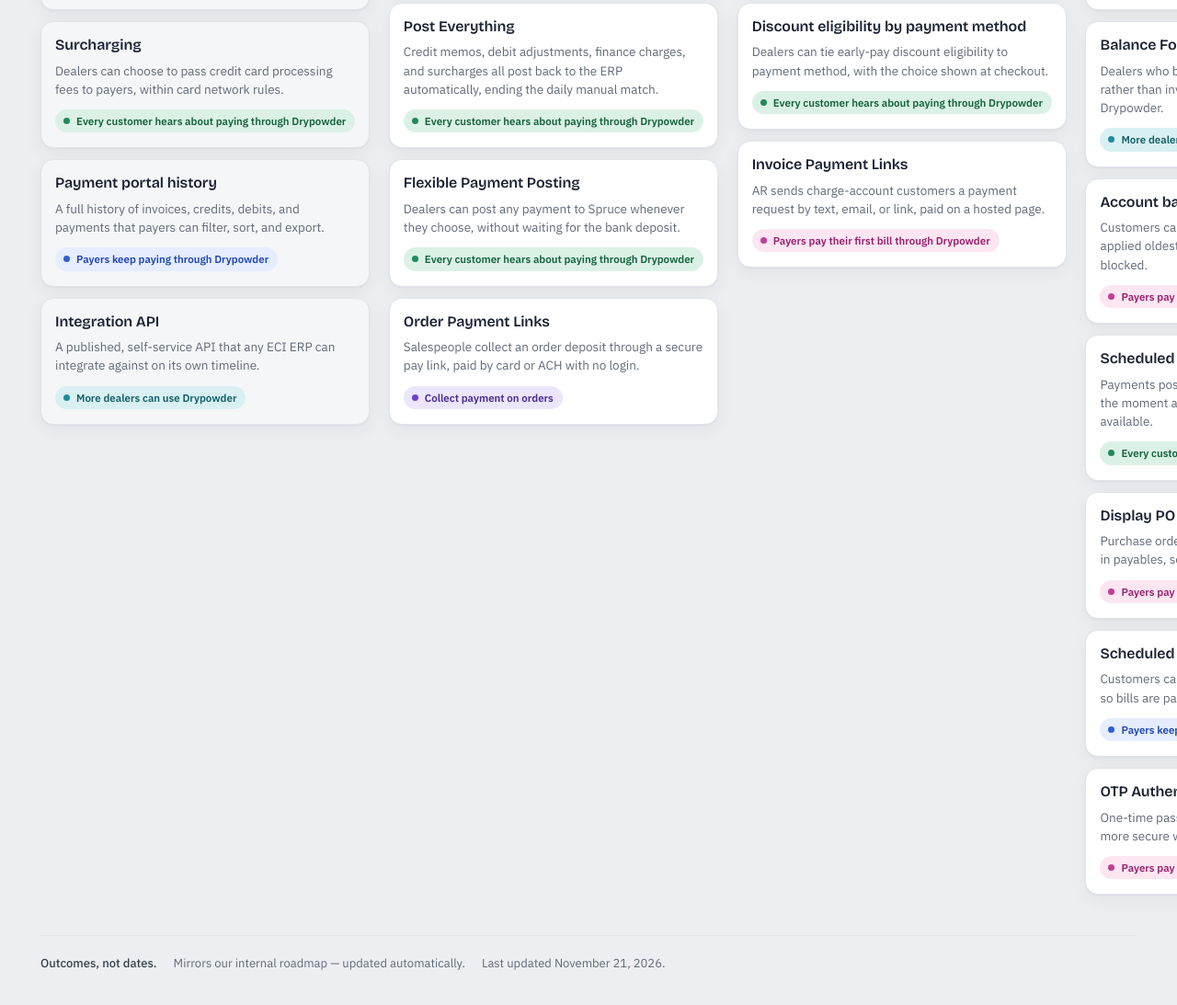
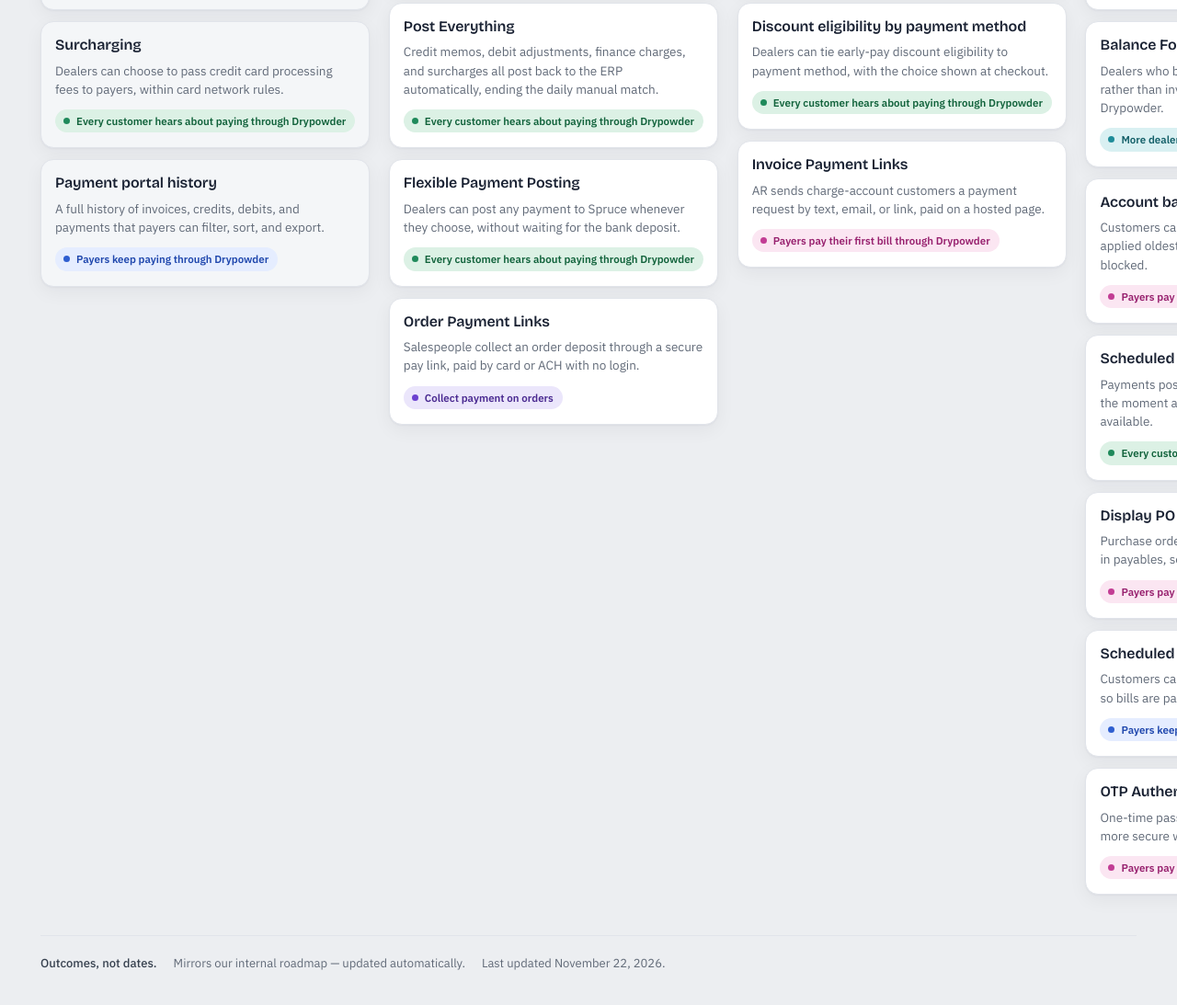
Before and after one commit to drypowder-io/roadmap, a plain HTML site: page index.html in a window 1280 px wide. Shown: the part 629-1722 px from the top of the page at 92% size. Drawn offline with nearby package versions, Linux system fonts and the light colour scheme.

Commit message:
Roadmap refresh 2026-11-22

```diff
--- a/index.html
+++ b/index.html
@@ -322,7 +322,7 @@
 
   <main class="board">
     <section class="col col-delivered">
-      <div class="col-head"><svg class="tick" viewBox="0 0 20 20" fill="none" aria-hidden="true"><circle cx="10" cy="10" r="9" fill="currentColor" opacity="0.16"/><path d="M6 10.2 8.8 13 14 7.4" stroke="currentColor" stroke-width="2" stroke-linecap="round" stroke-linejoin="round"/></svg> <h2>Delivered</h2><span class="info" tabindex="0" role="note" aria-label="What Delivered means"><svg viewBox="0 0 20 20" fill="none" aria-hidden="true"><circle cx="10" cy="10" r="8" stroke="currentColor" stroke-width="1.6"/><path d="M10 8.9v5.1" stroke="currentColor" stroke-width="1.8" stroke-linecap="round"/><circle cx="10" cy="6.1" r="1.05" fill="currentColor"/></svg><span class="tip" role="tooltip">Shipped and in customers&#x27; hands within the last three months.</span></span><span class="count">4</span></div>
+      <div class="col-head"><svg class="tick" viewBox="0 0 20 20" fill="none" aria-hidden="true"><circle cx="10" cy="10" r="9" fill="currentColor" opacity="0.16"/><path d="M6 10.2 8.8 13 14 7.4" stroke="currentColor" stroke-width="2" stroke-linecap="round" stroke-linejoin="round"/></svg> <h2>Delivered</h2><span class="info" tabindex="0" role="note" aria-label="What Delivered means"><svg viewBox="0 0 20 20" fill="none" aria-hidden="true"><circle cx="10" cy="10" r="8" stroke="currentColor" stroke-width="1.6"/><path d="M10 8.9v5.1" stroke="currentColor" stroke-width="1.8" stroke-linecap="round"/><circle cx="10" cy="6.1" r="1.05" fill="currentColor"/></svg><span class="tip" role="tooltip">Shipped and in customers&#x27; hands within the last three months.</span></span><span class="count">3</span></div>
       <p class="col-sub">Shipped in the last 3 months</p>
       <div class="cards">
         <article class="card">
@@ -339,11 +339,6 @@
           <h3>Payment portal history</h3>
           <p>A full history of invoices, credits, debits, and payments that payers can filter, sort, and export.</p>
           <span class="pill o-posting"><span class="dot"></span>Payers keep paying through Drypowder</span>
-        </article>
-        <article class="card">
-          <h3>Integration API</h3>
-          <p>A published, self-service API that any ECI ERP can integrate against on its own timeline.</p>
-          <span class="pill o-fit"><span class="dot"></span>More dealers can use Drypowder</span>
         </article>
       </div>
     </section>
@@ -443,6 +438,6 @@
   <footer>
     <span class="strong">Outcomes, not dates.</span>
     <span>Mirrors our internal roadmap — updated automatically.</span>
-    <span>Last updated November 21, 2026.</span>
+    <span>Last updated November 22, 2026.</span>
   </footer>
 </div>
```
